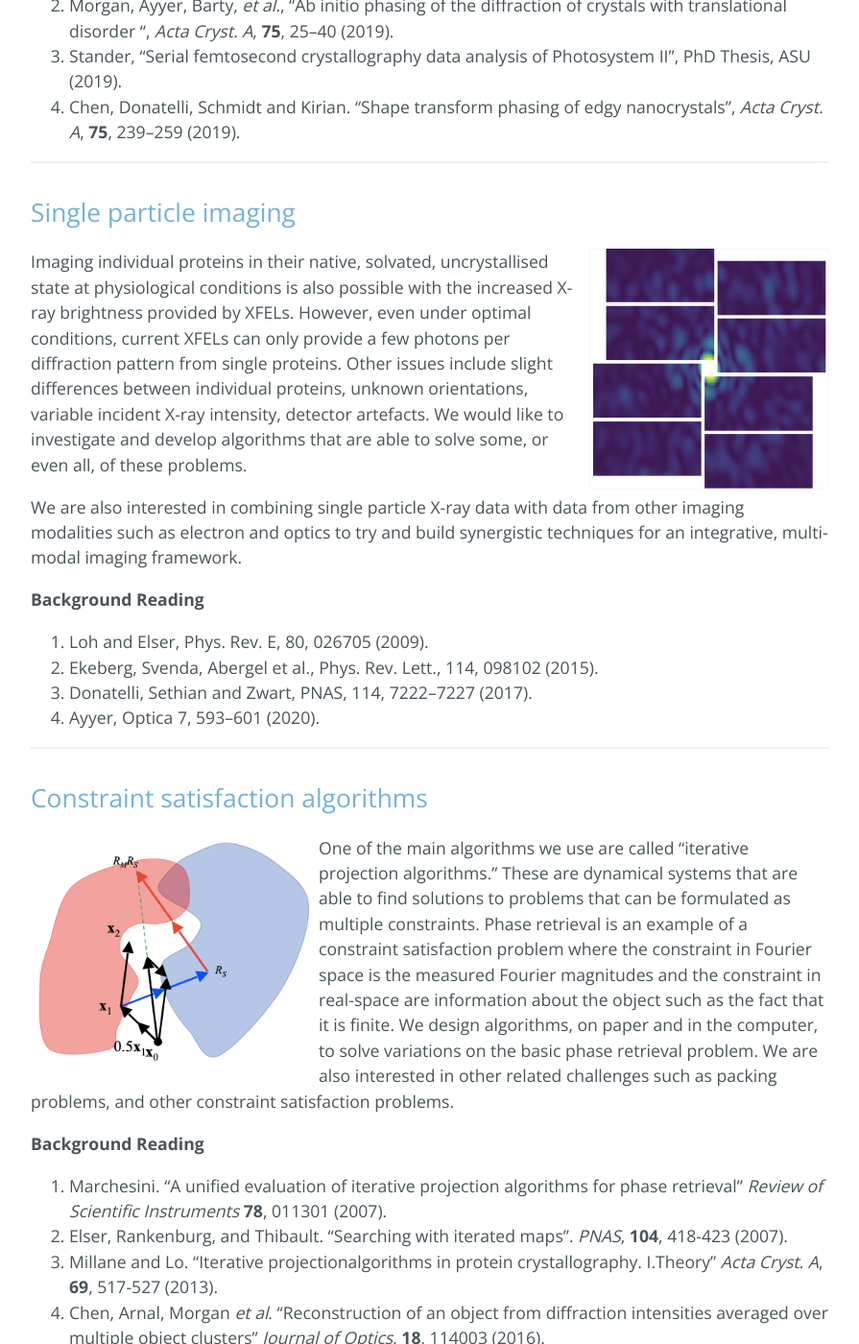
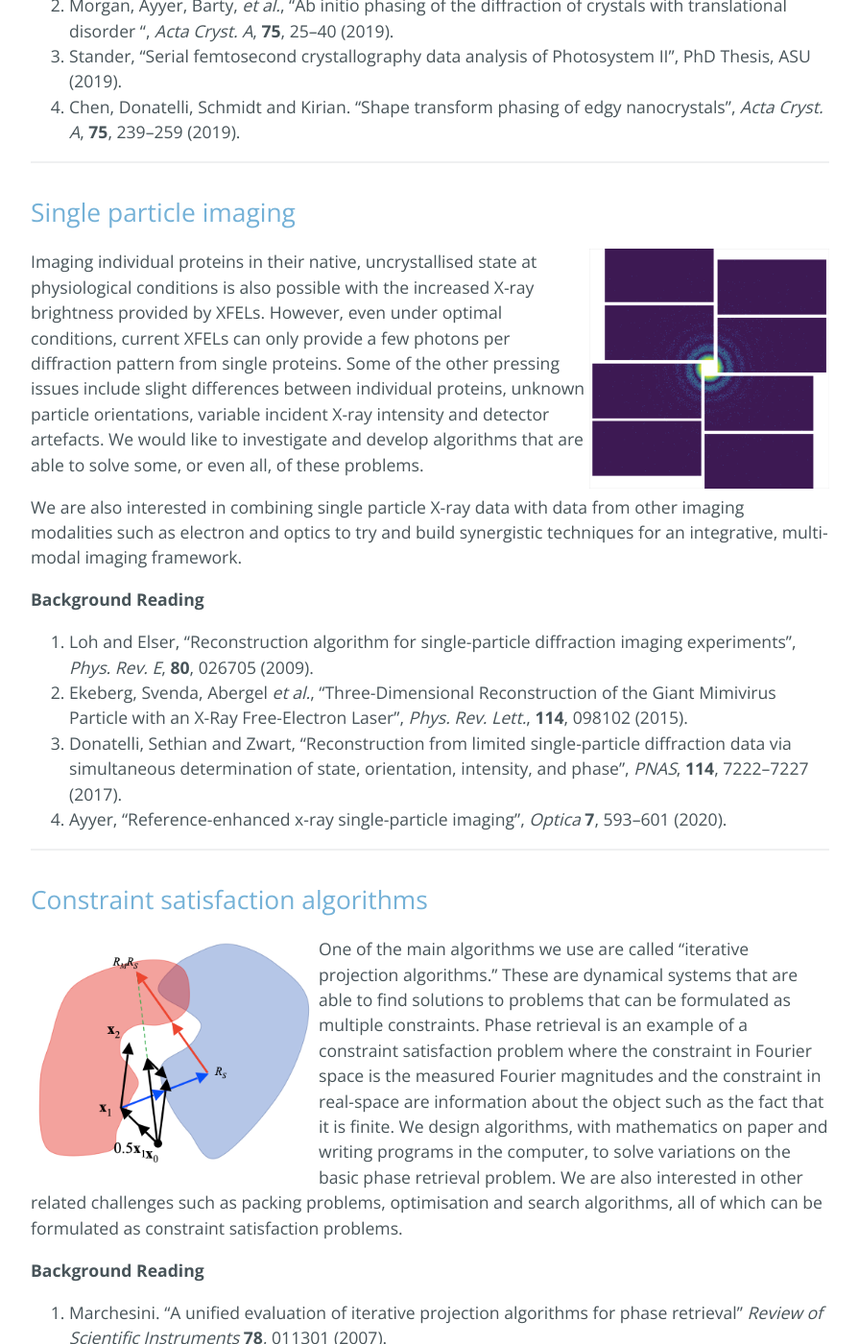
Before and after one commit to captvonsciencypants/computational-imaging-lab, a Jekyll site: the page built from research.md, in a window 1280 px wide and 1400 px high, scrolled down 2552 px. Shown: the whole window at 96% size, without its empty margins (192-1087 px from the left). Built offline with Jekyll 4.4.1, drawn with Linux system fonts in a browser that asks for light colours; our own code applies the rules of GitHub Pages for plain Markdown files; the repository's description, which GitHub fills in, is left out; some of the changed text lies outside the part shown.

Commit message:
Update research.md

```diff
--- a/research.md
+++ b/research.md
@@ -45,25 +45,25 @@ Image above was part of N. Stander's thesis 2019.
 ---
 
 ## Single particle imaging
-<img align="right" src="figs/res_spi.png" width="250">
+<img align="right" src="figs/res_spi3.png" width="250">
 
-Imaging individual proteins in their native, solvated, uncrystallised state at physiological conditions is also possible with the increased X-ray brightness provided by XFELs. However, even under optimal conditions, current XFELs can only provide a few photons per diffraction pattern from single proteins. Other issues include slight differences between individual proteins, unknown orientations, variable incident X-ray intensity, detector artefacts.
+Imaging individual proteins in their native, uncrystallised state at physiological conditions is also possible with the increased X-ray brightness provided by XFELs. However, even under optimal conditions, current XFELs can only provide a few photons per diffraction pattern from single proteins. Some of the other pressing issues include slight differences between individual proteins, unknown particle orientations, variable incident X-ray intensity and detector artefacts.
 We would like to investigate and develop algorithms that are able to solve some, or even all, of these problems.
 
 We are also interested in combining single particle X-ray data with data from other imaging modalities such as electron and optics to try and build synergistic techniques for an integrative, multi-modal imaging framework.
 
 **Background Reading**
-1. Loh and Elser, Phys. Rev. E, 80, 026705 (2009).
-2. Ekeberg, Svenda, Abergel et al., Phys. Rev. Lett., 114, 098102 (2015).
-3. Donatelli, Sethian and Zwart, PNAS, 114, 7222–7227 (2017).
-4. Ayyer, Optica 7, 593–601 (2020).
+1. Loh and Elser, "Reconstruction algorithm for single-particle diffraction imaging experiments", _Phys. Rev. E_, **80**, 026705 (2009).
+2. Ekeberg, Svenda, Abergel _et al._, "Three-Dimensional Reconstruction of the Giant Mimivirus Particle with an X-Ray Free-Electron Laser", _Phys. Rev. Lett._, **114**, 098102 (2015).
+3. Donatelli, Sethian and Zwart, "Reconstruction from limited single-particle diffraction data via simultaneous determination of state, orientation, intensity, and phase", _PNAS_, **114**, 7222–7227 (2017).
+4. Ayyer, "Reference-enhanced x-ray single-particle imaging", _Optica_ **7**, 593–601 (2020).
 
 ---
 
 ## Constraint satisfaction algorithms
 <img align="left" src="figs/res_algo.png" width="300">
 
-One of the main algorithms we use are called "iterative projection algorithms." These are dynamical systems that are able to find solutions to problems that can be formulated as multiple constraints. Phase retrieval is an example of a constraint satisfaction problem where the constraint in Fourier space is the measured Fourier magnitudes and the constraint in real-space are information about the object such as the fact that it is finite. We design algorithms, on paper and in the computer, to solve variations on the basic phase retrieval problem. We are also interested in other related challenges such as packing problems, and other constraint satisfaction problems.
+One of the main algorithms we use are called "iterative projection algorithms." These are dynamical systems that are able to find solutions to problems that can be formulated as multiple constraints. Phase retrieval is an example of a constraint satisfaction problem where the constraint in Fourier space is the measured Fourier magnitudes and the constraint in real-space are information about the object such as the fact that it is finite. We design algorithms, with mathematics on paper and writing programs in the computer, to solve variations on the basic phase retrieval problem. We are also interested in other related challenges such as packing problems, optimisation and search algorithms, all of which can be formulated as constraint satisfaction problems.
 
 **Background Reading**
 1. Marchesini. "A unified evaluation of iterative projection algorithms for phase retrieval" _Review of Scientific Instruments_ **78**, 011301 (2007).
```
Also changed, not shown: other parts of research.md (+3 -3 lines).
